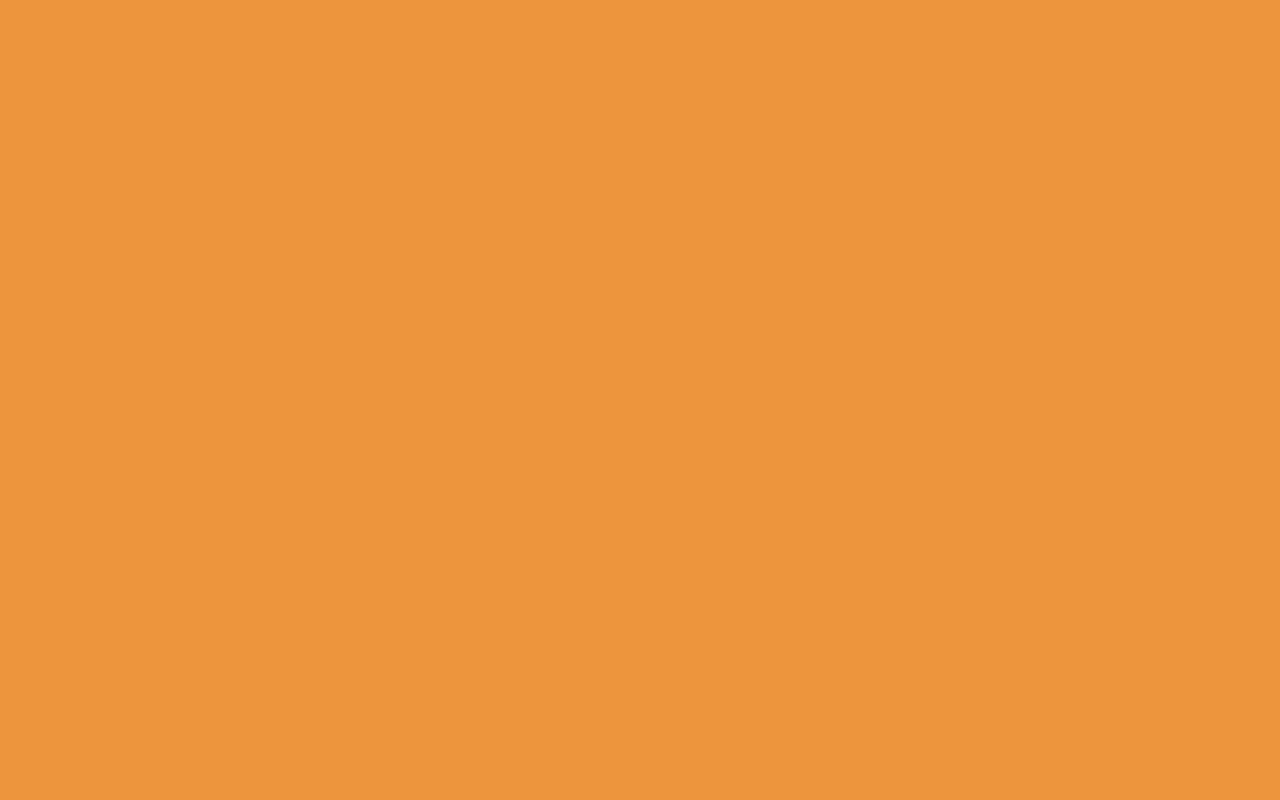
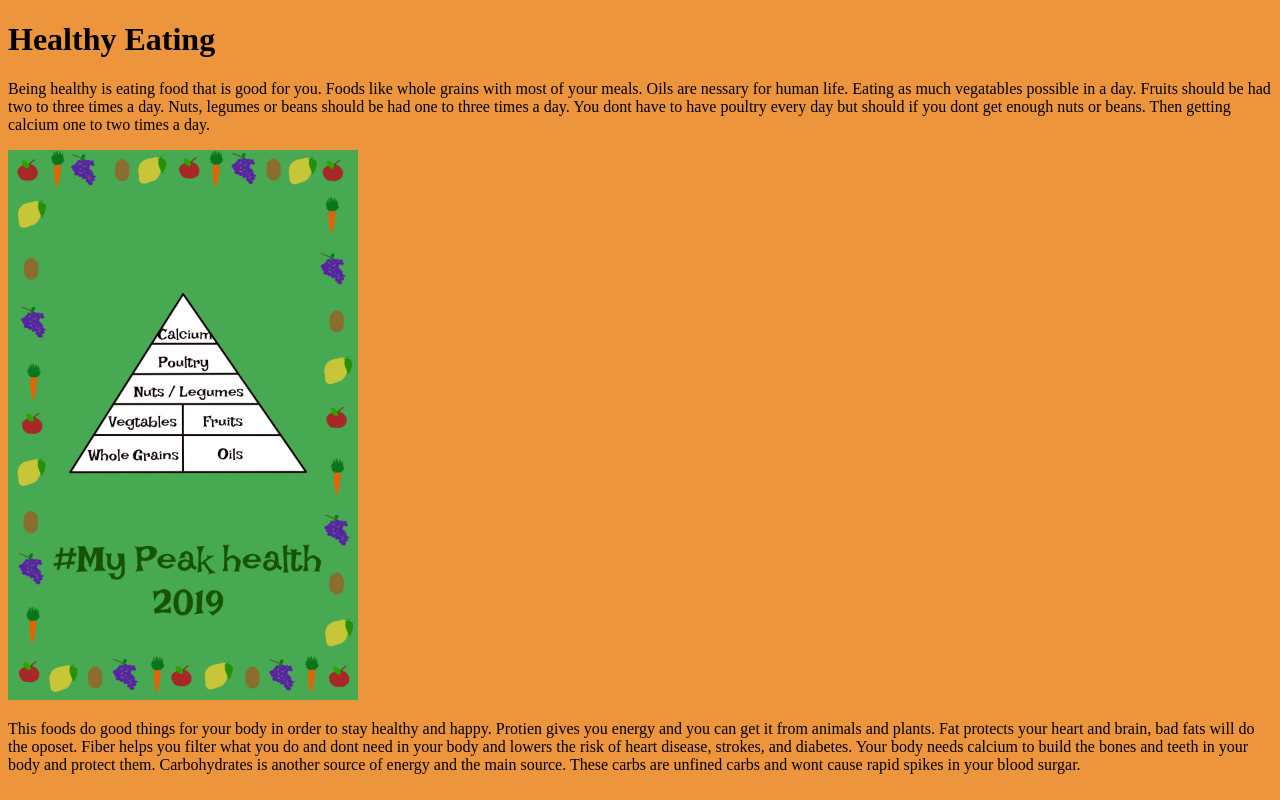
Before and after one commit to Samanthasweet/website, a plain HTML site: page heathlyfoods.html in a window 1280 px wide. Drawn offline with Linux system fonts and the light colour scheme.

Commit message:
hfjfjfjf

```diff
--- a/heathlyfoods.html
+++ b/heathlyfoods.html
@@ -9,6 +9,9 @@
     }
     </style>
   <body>
-<h1>
+<h1> Healthy Eating</h1>
+<p>Being healthy is eating food that is good for you. Foods like whole grains with most of your meals. Oils are nessary for human life. Eating as much vegatables possible in a day. Fruits should be had two to three times a day. Nuts, legumes or beans should be had one to three times a day. You dont have to have poultry every day but should if you dont get enough nuts or beans. Then getting calcium one to two times a day. </p>
+<img src="foodposter.png" alt="food poster" height="550"/>
+<p> This foods do good things for your body in order to stay healthy and happy. Protien gives you energy and you can get it from animals and plants. Fat protects your heart and brain, bad fats will do the oposet. Fiber helps you filter what you do and dont need in your body and lowers the risk of heart disease, strokes, and diabetes. Your body needs calcium to build the bones and teeth in your body and protect them. Carbohydrates is another source of energy and the main source. These carbs are unfined carbs and wont cause rapid spikes in your blood surgar.
   </body>
 </html>
```
Also changed, not shown: foodposter.png (added).
